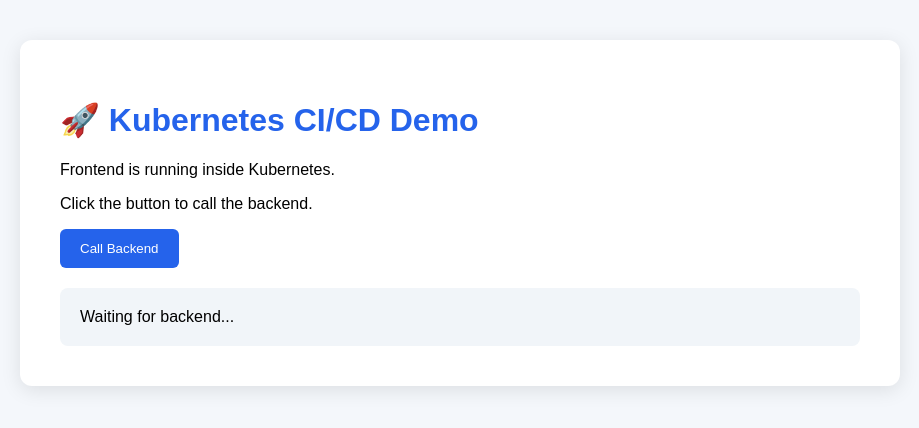
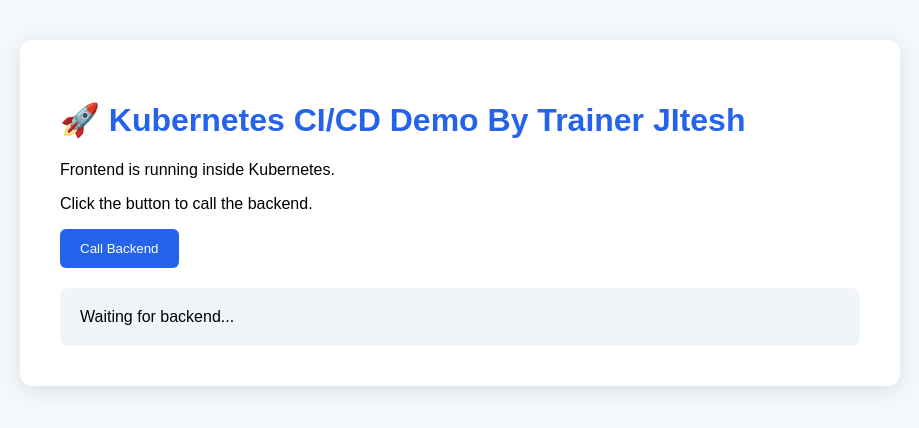
Before and after one commit to JiteshKkumar/K8s-demo, a plain HTML site: page frontend/index.html in a window 1280 px wide. Shown: the whole page, without its empty margins (180-1099 px from the left). Drawn offline with Linux system fonts and the light colour scheme.

```diff
--- a/frontend/index.html
+++ b/frontend/index.html
@@ -53,7 +53,7 @@
 
 <div class="container">
 
-    <h1>🚀 Kubernetes CI/CD Demo</h1>
+    <h1>🚀 Kubernetes CI/CD Demo By Trainer JItesh</h1>
 
     <p>
         Frontend is running inside Kubernetes.
```
Also changed, not shown: 1 other file.
